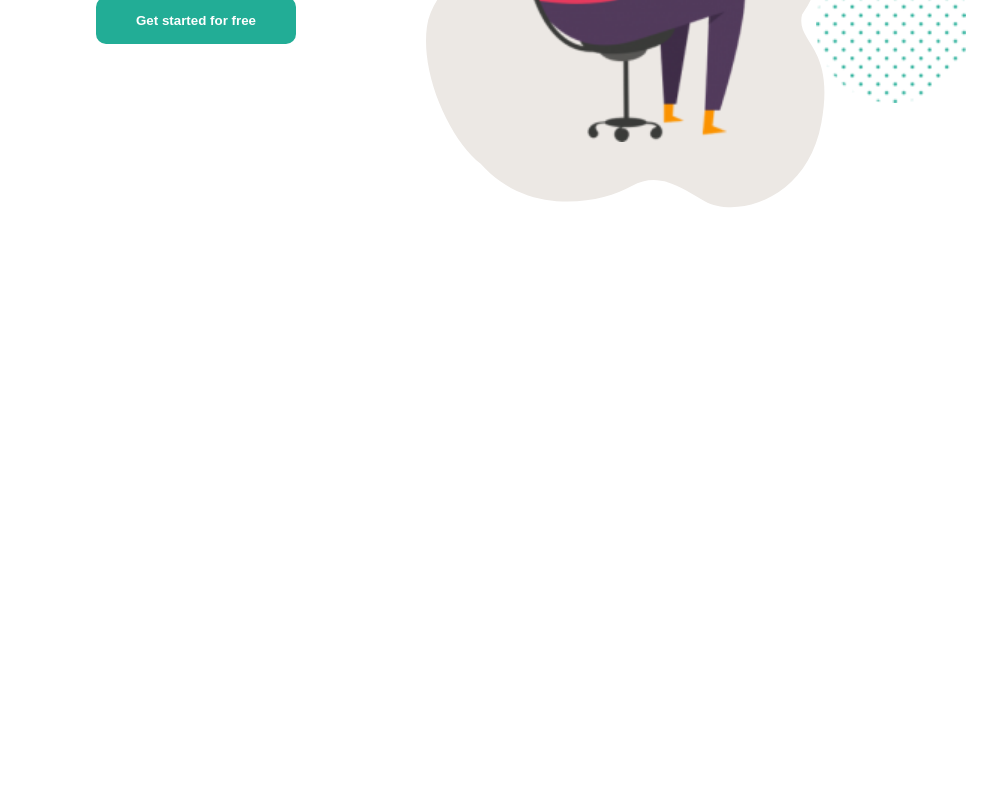
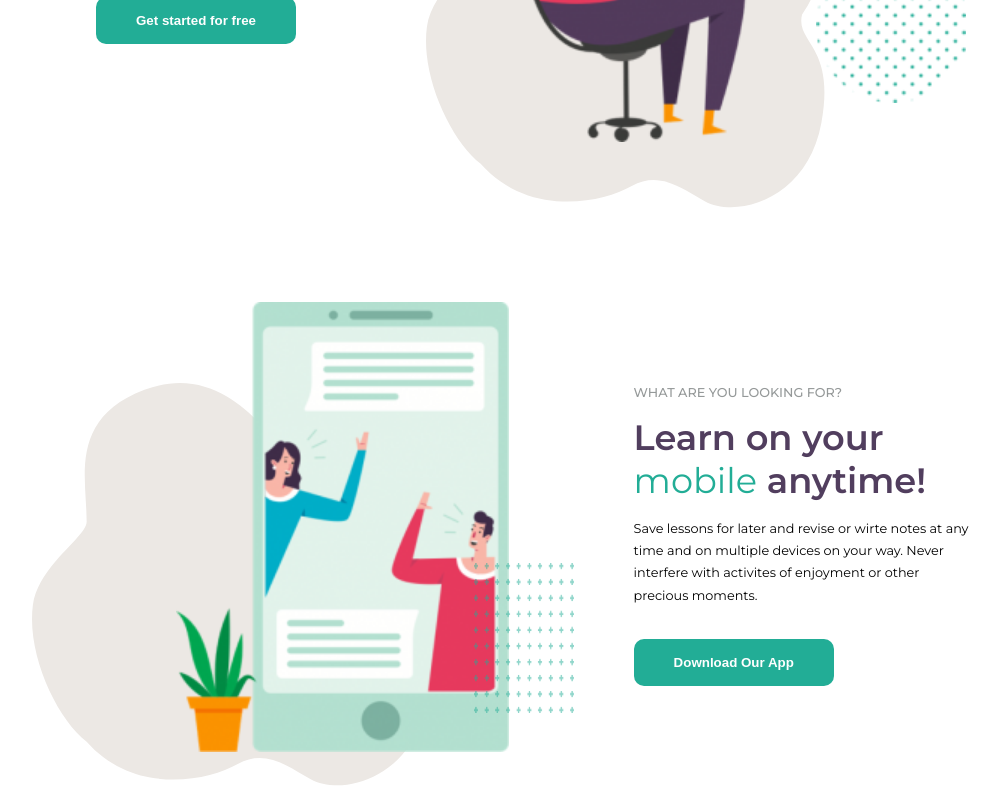
Before and after one commit to AndreaFumagalli4/proj-html-vuejs, a Vue app: page / in a window 1280 px wide. Shown: the part 3248-4048 px from the top of the page, without its empty margins (96-1095 px from the left). Before the commit the page ends 3461 px from the top, so only its background shows below. Built offline with nearby package versions, Linux system fonts and the light colour scheme.

Commit message:
add MobileLearnComp

```diff
--- a/src/components/MainComponents/AppMain.vue
+++ b/src/components/MainComponents/AppMain.vue
@@ -5,6 +5,7 @@ import CareerProspComp from './CareerProspComp.vue';
 import DataComp from './DataComp.vue';
 import LatestCoursesComp from './LatestCoursesComp.vue';
 import GetStartedComp from './GetStartedComp.vue';
+import MobileLearnComp from './MobileLearnComp.vue';
 
 export default {
     name: 'AppMAin',
@@ -16,7 +17,7 @@ export default {
         DataComp,
         LatestCoursesComp,
         GetStartedComp,
-
+        MobileLearnComp,
     }
 }
 </script>
@@ -28,6 +29,7 @@ export default {
     <DataComp />
     <LatestCoursesComp />
     <GetStartedComp />
+    <MobileLearnComp />
 </template>
 
 <style lang="scss" scoped>
--- a/src/components/MainComponents/CareerProspComp.vue
+++ b/src/components/MainComponents/CareerProspComp.vue
@@ -50,7 +50,7 @@ export default {
             </div>
         </div>
         <div class="bg-image">
-            <img src="../../assets/images/underlay-shape-lilla.svg" alt="Background Lilla">
+            <img src="../../assets/images/underlay-shape-lilla.svg" alt="Background lille">
         </div>
     </section>
 </template>
--- a/src/components/MainComponents/GetStartedComp.vue
+++ b/src/components/MainComponents/GetStartedComp.vue
@@ -39,7 +39,7 @@ export default {
                 <img src="../../assets/images/home-5-image-01-269x300.png" alt="Get Free image">
             </div>
         </div>
-        <div class="bg-image user-red-shirt">
+        <div class="bg-image grey-bg-img">
             <img src="../../assets/images/underlay-shape-grey.svg" alt="Background grey">
         </div>
         <div class="bg-image bg-image-dots">
@@ -53,7 +53,7 @@ export default {
 
     section.get-started {
         position: relative;
-
+        margin-bottom: 10rem;
         div.container {
             height: 450px;
             justify-content: space-between;
@@ -100,7 +100,7 @@ export default {
         .bg-image{
             position: absolute;
         }
-        div.user-red-shirt {
+        div.grey-bg-img {
             height: 400px;
             width: 400px;
             top: 25%;
--- /dev/null
+++ b/src/components/MainComponents/MobileLearnComp.vue
@@ -0,0 +1,112 @@
+<script>
+export default {
+    name: 'MobileLearnComp',
+
+    data() {
+        return {
+
+        }
+    }
+}
+</script>
+
+<template>
+    <section class="mobile-learn">
+        <div class="container flex flex-align-center">
+            <div class="image-container">
+                <img src="../../assets/images/home-5-image-02-222x300.png" alt="Mobile phone image">
+            </div>
+            <div class="right-section">
+                <h3>
+                    What are you looking for?
+                </h3>
+                <h2>
+                    Learn on your <span>mobile</span> anytime!
+                </h2>
+                <p>
+                    Save lessons for later and revise or wirte notes at any time and on multiple devices on your way. Never interfere with activites of enjoyment or other precious moments.
+                </p>
+                <button class="green-button">
+                    Download Our App
+                </button>
+            </div>
+        </div>
+        <div class="bg-image grey-bg-img">
+            <img src="../../assets/images/underlay-shape-grey.svg" alt="Background grey">
+        </div>
+        <div class="bg-image dots">
+            <img src="../../assets/images/maxcoach-shape-07.png" alt="Dots">
+        </div>
+    </section>
+</template>
+
+<style lang="scss" scoped>
+    @use '../../styles/partials/variables' as *;
+
+    section.mobile-learn {
+        position: relative;
+
+        div.container {
+            height: 450px;
+            justify-content: space-between;
+
+            div.right-section {
+                width: 40%;
+                padding: 1rem 1rem 1rem 0;
+                text-align: start;
+
+                h3,
+                h2 {
+                    text-align: start;
+                }
+
+                h2 {
+                    padding-bottom: 1rem;
+                }
+
+                p {
+                    font-size: $text-fs;
+                    padding-bottom: 2rem;
+
+                }
+            }
+
+            div.image-container {
+                height: 100%;
+                padding-left: 5rem;
+
+                img {
+                    height: 100%;
+                }
+            }
+        }
+
+        .bg-image{
+            position: absolute;
+        }
+        div.grey-bg-img {
+            height: 400px;
+            width: 400px;
+            top: 18%;
+            left: 10%;
+            z-index: -1;
+
+            img {
+                width: 100%;
+            }
+        }
+
+        div.dots{
+            height: 150px;
+            width: 100px;
+            position: absolute;
+            top: 58%;
+            left: 44.5%;
+
+            img {
+                width: 100%;
+                height: 100%;
+            }
+        }
+    }
+</style>
```
